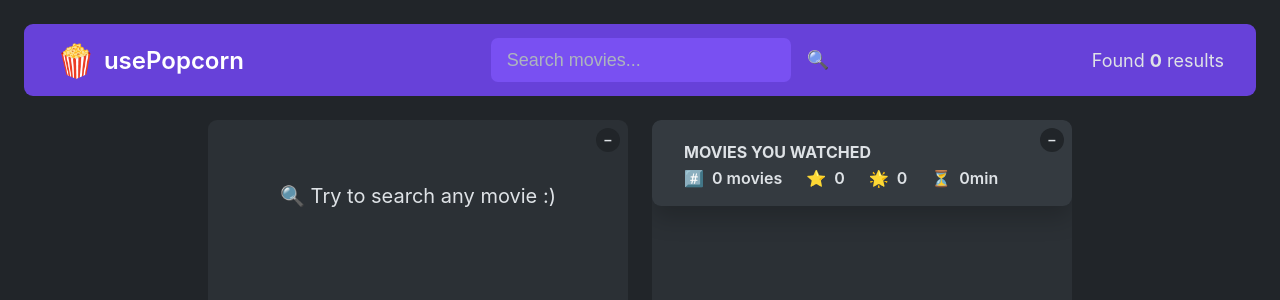
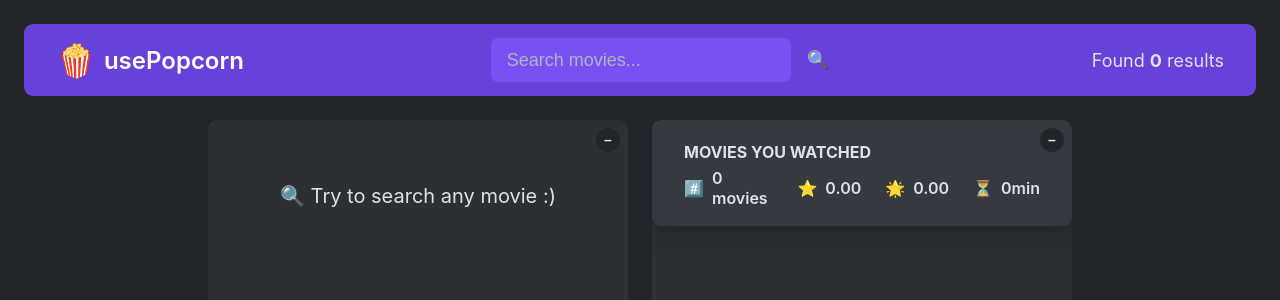
Before and after one commit to JoseAlbDR/usepopcorn-react, a React (Create React App) app: page / in a window 1280 px wide. Shown: the top 300 px of the page. Built offline with nearby package versions, Linux system fonts and the light colour scheme.

Commit message:
Add toFixed(2) to userRating and imdbRating

```diff
--- a/src/WatchedList.js
+++ b/src/WatchedList.js
@@ -15,8 +15,8 @@ export function WatchedSummary({ watched }) {
       <h2>Movies you watched</h2>
       <div>
         <SummaryItem icon={"#️⃣"}>{watched.length} movies</SummaryItem>
-        <SummaryItem icon={"⭐️"}>{avgImdbRating}</SummaryItem>
-        <SummaryItem icon={"🌟"}>{avgUserRating}</SummaryItem>
+        <SummaryItem icon={"⭐️"}>{avgImdbRating.toFixed(2)}</SummaryItem>
+        <SummaryItem icon={"🌟"}>{avgUserRating.toFixed(2)}</SummaryItem>
         <SummaryItem icon={"⏳"}>{avgRuntime}min</SummaryItem>
       </div>
     </div>
```
